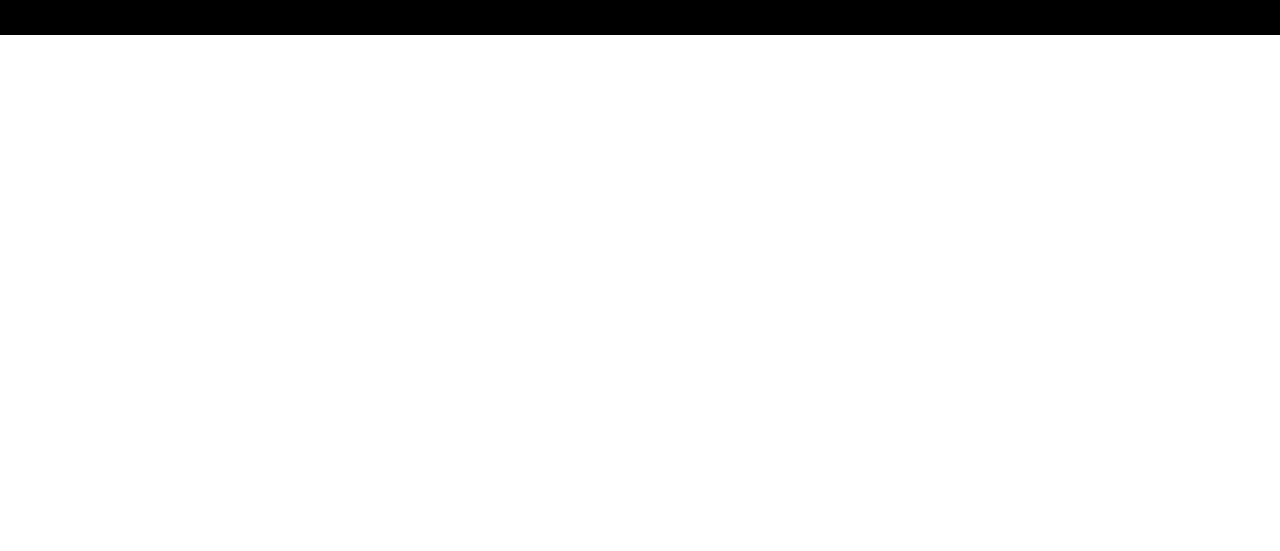
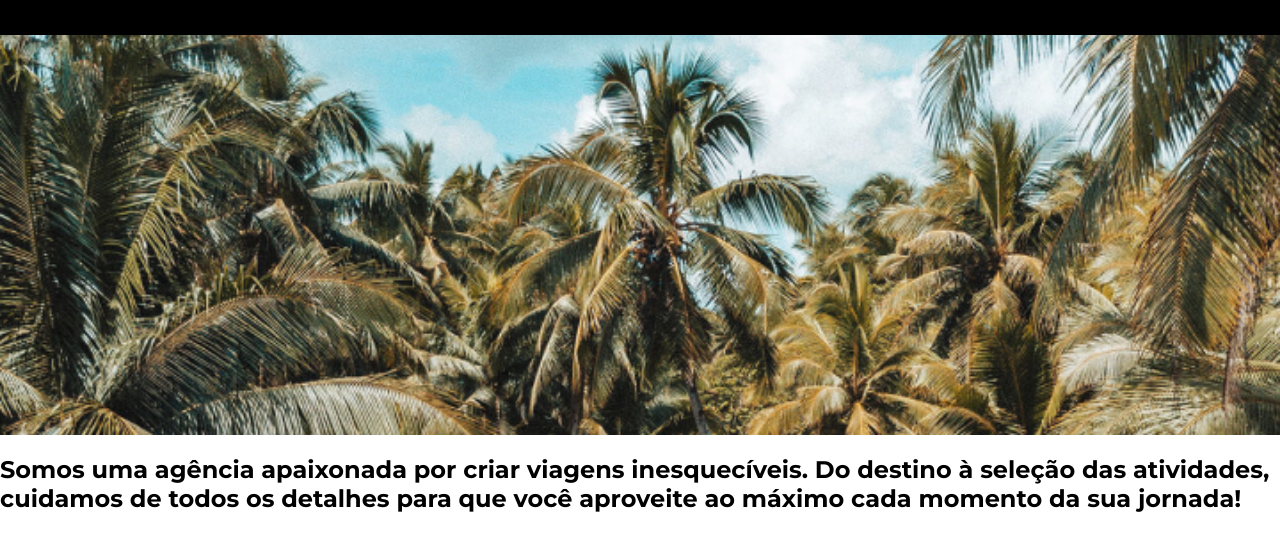
Before and after one commit to ui-jotadev/Jornada-viagem, a plain HTML site: page index.html in a window 1280 px wide. Shown: the part 105-656 px from the top of the page. Drawn offline with Linux system fonts and the light colour scheme.

Commit message:
inicia o hero

```diff
--- /dev/null
+++ b/css/hero.css
@@ -0,0 +1,6 @@
+.hero-img{
+    height: 400px;
+    width: 100%;
+    background: url(../img/hero-mobile.png) no-repeat;
+    background-size: cover;
+}
--- a/css/style.css
+++ b/css/style.css
@@ -1,2 +1,3 @@
 @import url(global.css);
 @import url(header.css);
+@import url(hero.css);
--- a/index.html
+++ b/index.html
@@ -27,5 +27,10 @@
             </nav>
         </div>
     </header>
+    <section class="hero">
+        <div class="hero-img"></div>
+        <h2>Somos uma agência apaixonada por criar viagens inesquecíveis. Do destino à seleção das atividades, cuidamos de todos os detalhes para que você aproveite ao máximo cada momento da sua jornada!</h2>
+
+    </section>
 </body>
 </html>
```
Also changed, not shown: img/hero-mobile.png (added), 2 other files.
